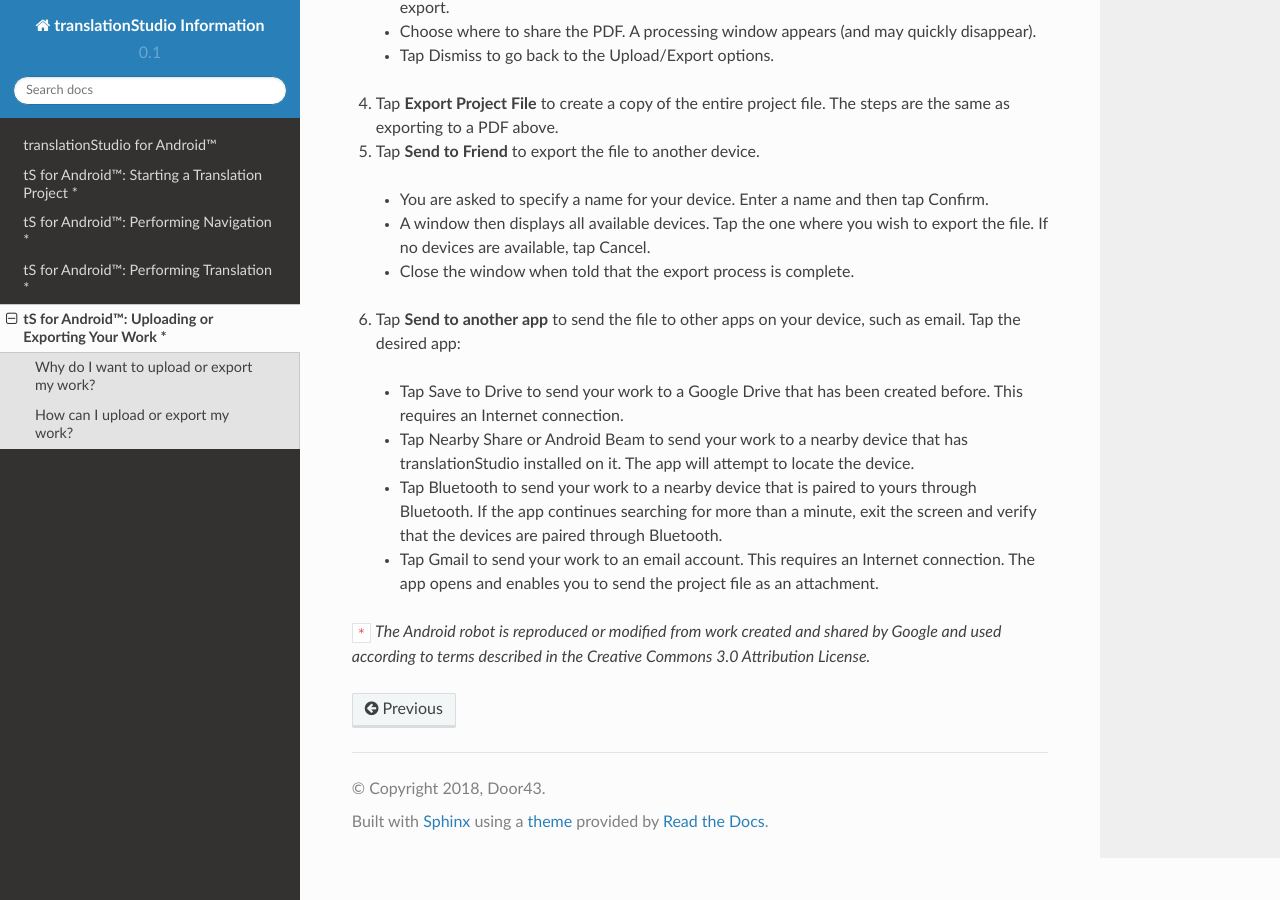
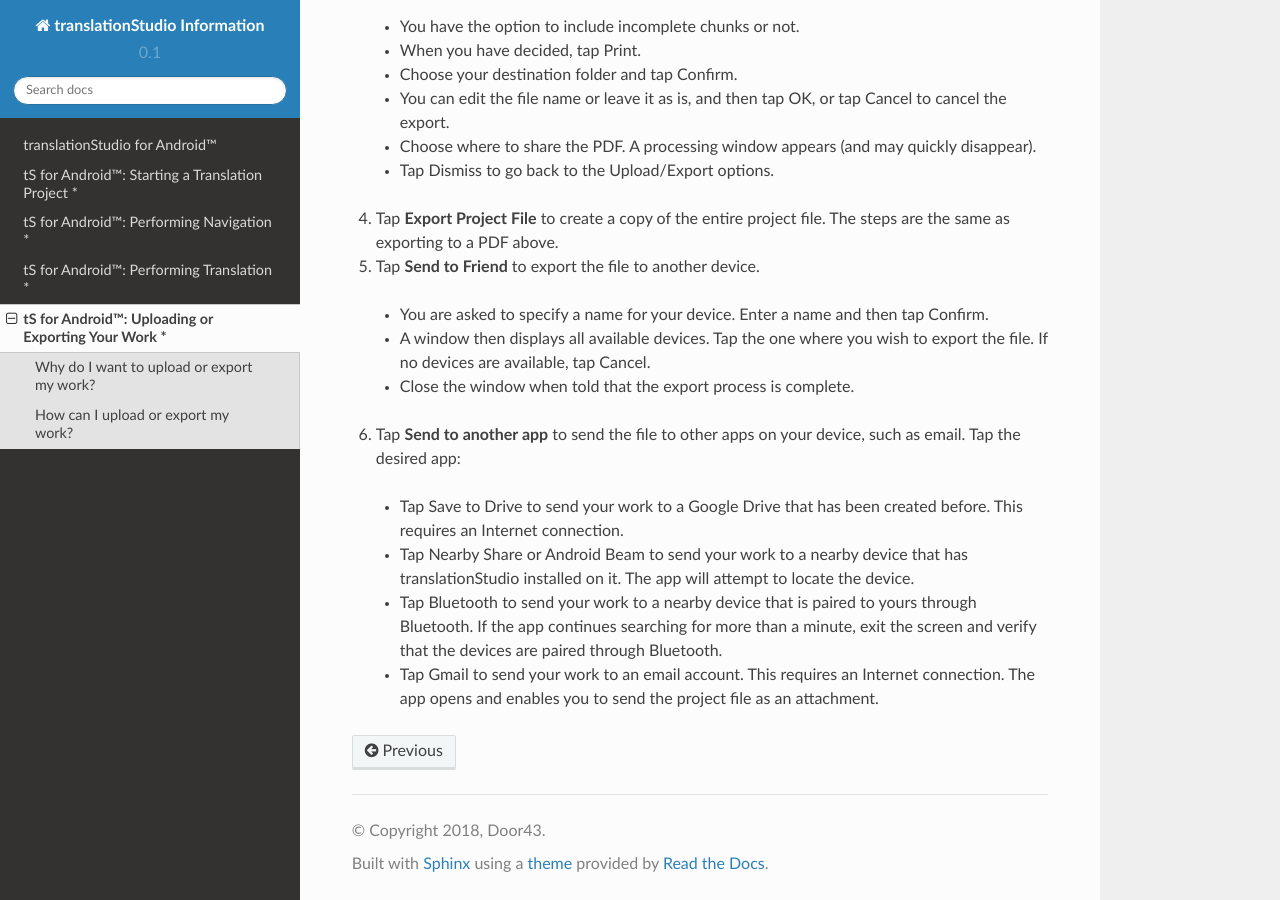
Before and after one commit to unfoldingWord-dev/translationStudio-Info, a Sphinx documentation site: the page built from docs/tUpload.rst, in a window 1280 px wide and 900 px high, scrolled down 1403 px. Built offline with Sphinx 7.4.7 and the Read the Docs theme 2.0.0, drawn with Linux system fonts in a browser that asks for light colours; pages that are not in the unit, such as notebooks, are missing from menus.

Commit message:
Update tUpload.rst

```diff
--- a/docs/tUpload.rst
+++ b/docs/tUpload.rst
@@ -2,10 +2,10 @@ tS for Android™: Uploading or Exporting Your Work *
 ===================================================
 
 
-.. image:: ../images/tSforAndroid.gif
-    :width: 100px
+.. image:: ../images/tSForAndroidWithAttr.gif
+    :width: 305px
     :align: center
-    :height: 130px
+    :height: 245px
     :alt: translationStudio for Android
 
 Why do I want to upload or export my work?
@@ -79,6 +79,3 @@ There are six Upload/Export options.
   * Tap Bluetooth to send your work to a nearby device that is paired to yours through Bluetooth. If the app continues searching for more than a minute, exit the screen and verify that the devices are paired through Bluetooth.
 
   * Tap Gmail to send your work to an email account. This requires an Internet connection. The app opens and enables you to send the project file as an attachment.
-
-
-``*`` *The Android robot is reproduced or modified from work created and shared by Google and used according to terms described in the Creative Commons 3.0 Attribution License.*
```
